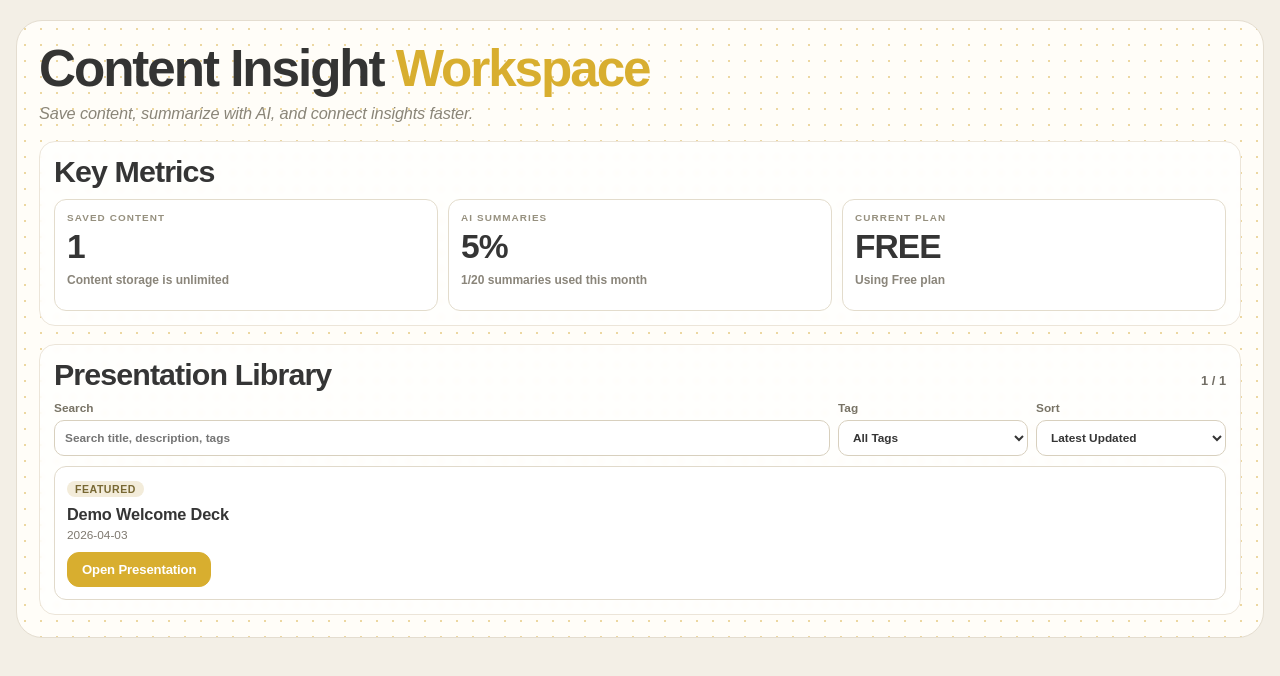
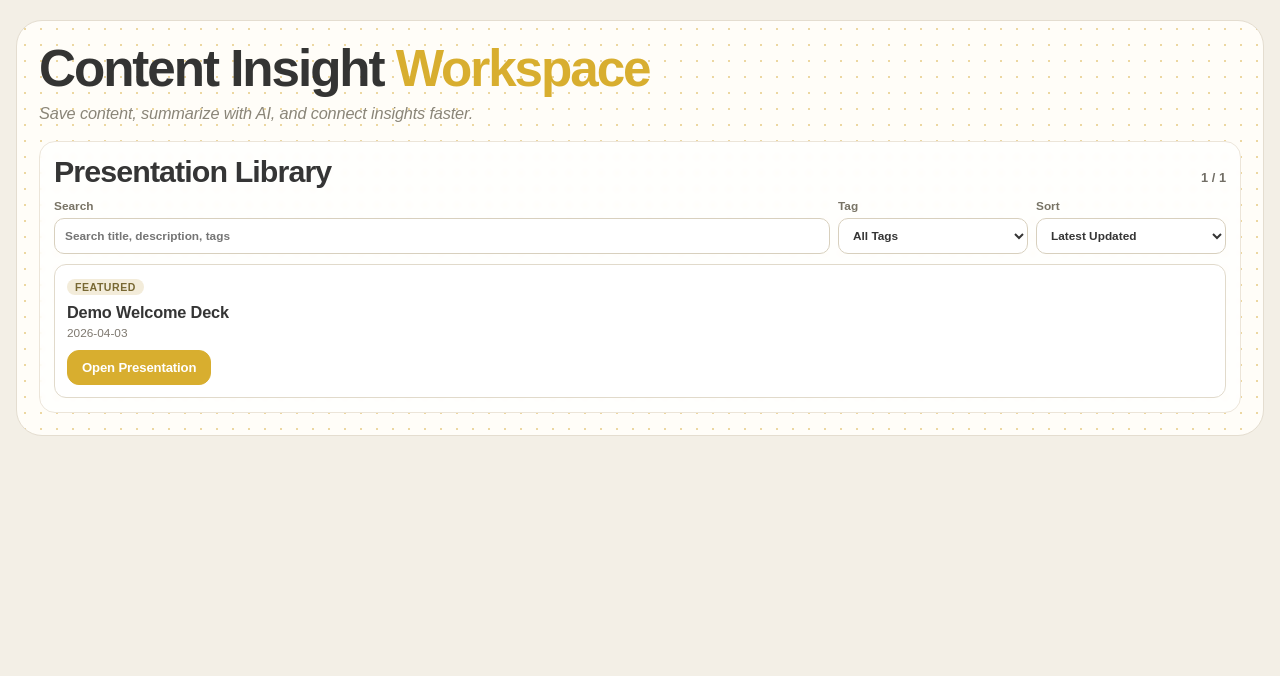
Before and after one commit to hefxpzwk/myppt, a React (Vite) app: page / in a window 1280 px wide. Shown: the top 676 px of the page. Built offline with nearby package versions, Linux system fonts and the light colour scheme.

Commit message:
fix: remove key metrics section from dashboard

```diff
--- a/src/pages/dashboard/DashboardPage.tsx
+++ b/src/pages/dashboard/DashboardPage.tsx
@@ -43,8 +43,6 @@ export function DashboardPage() {
     });
   }, [searchQuery, selectedTag, sortKey]);
 
-  const summaryUsageRatio = Math.min(100, Math.round((presentations.length / 20) * 100));
-
   return (
     <main className="app-shell dashboard-page">
       <section className="dashboard-canvas">
@@ -58,29 +56,6 @@ export function DashboardPage() {
             </p>
           </div>
         </header>
-
-        <section className="dashboard-section" aria-label="key metrics">
-          <div className="dashboard-section__header">
-            <h2 className="dashboard-section__title">Key Metrics</h2>
-          </div>
-          <div className="dashboard-summary">
-            <article className="summary-card">
-              <p className="summary-card__label">Saved Content</p>
-              <p className="summary-card__value">{presentations.length}</p>
-              <p className="summary-card__meta">Content storage is unlimited</p>
-            </article>
-            <article className="summary-card">
-              <p className="summary-card__label">AI Summaries</p>
-              <p className="summary-card__value">{summaryUsageRatio}%</p>
-              <p className="summary-card__meta">{presentations.length}/20 summaries used this month</p>
-            </article>
-            <article className="summary-card">
-              <p className="summary-card__label">Current Plan</p>
-              <p className="summary-card__value">FREE</p>
-              <p className="summary-card__meta">Using Free plan</p>
-            </article>
-          </div>
-        </section>
 
         <section className="dashboard-section" id="presentation-library" aria-label="presentation library">
           <div className="dashboard-section__header">
```
